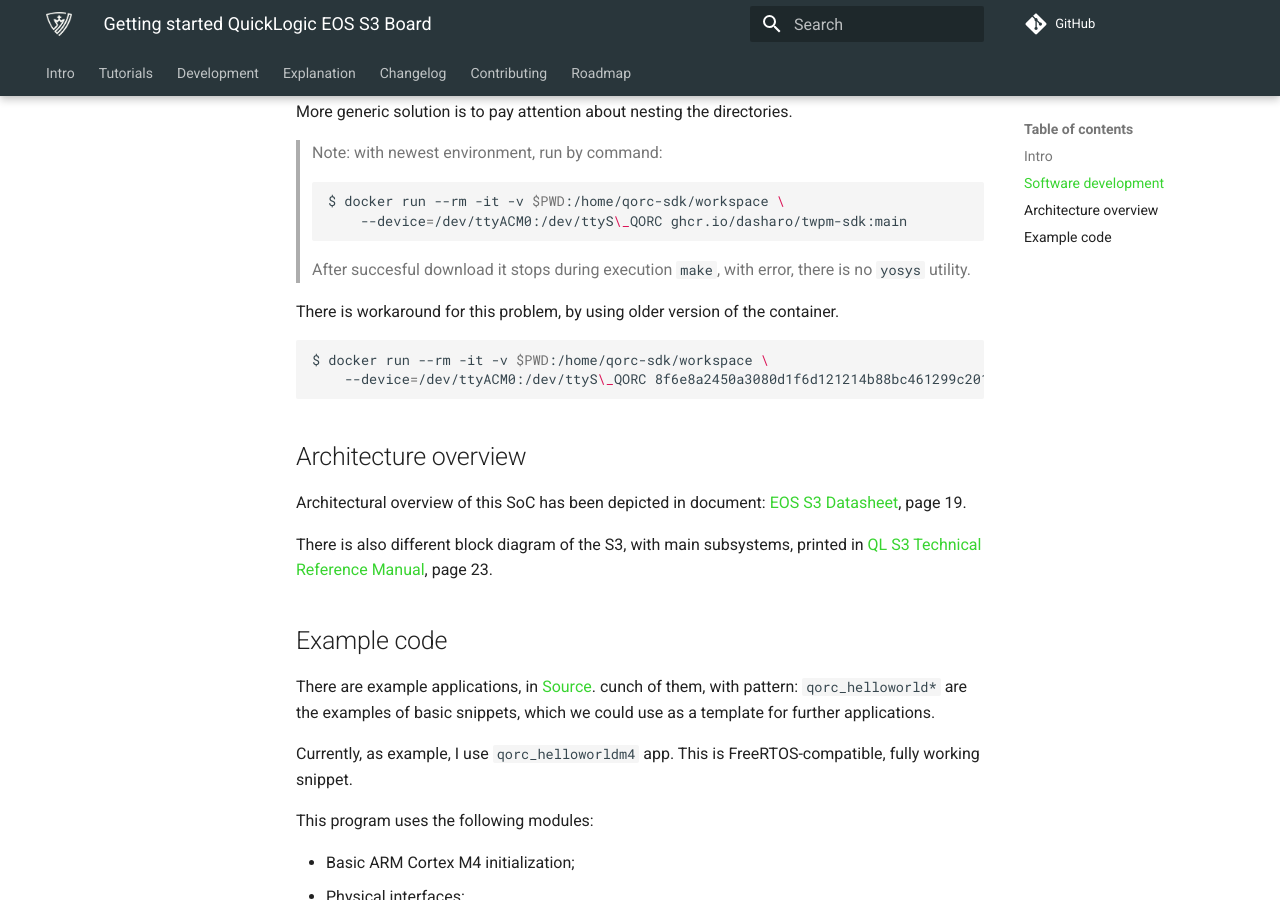
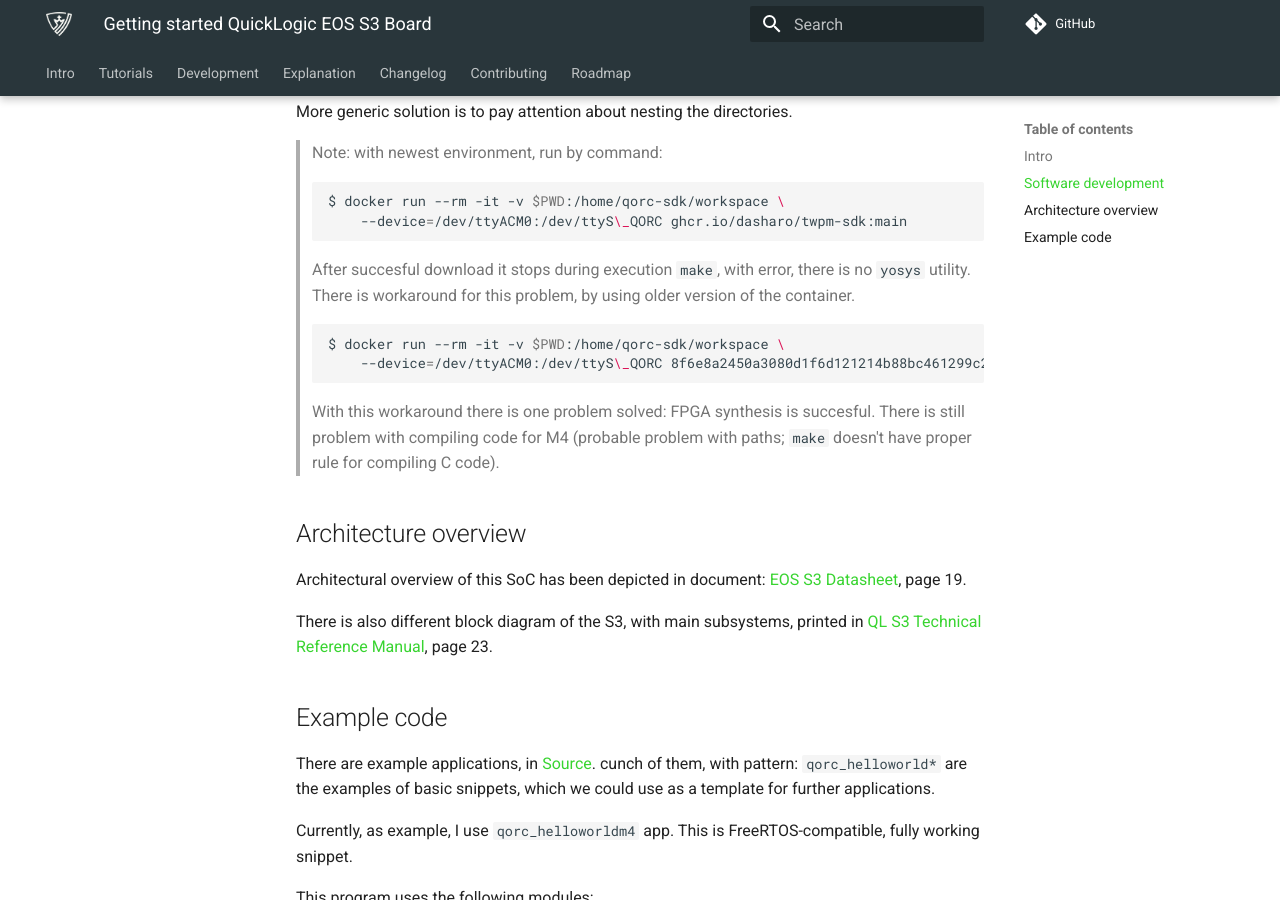
Before and after one commit to Dasharo/twpm-docs, an MkDocs documentation site: the page built from docs/tutorials/tutorial_start_EOS-S3_HW.md, in a window 1280 px wide and 900 px high, scrolled down 1251 px. Built offline with MkDocs 1.6.1 and Material for MkDocs 9.7.7, drawn with Linux system fonts in a browser that asks for light colours; comment, search, counter and statistics services are not loaded.

Commit message:
tutorial_start_EOS-S3_HW.md: Add description of M4 make problem
Signed-off-by: Karol Zmyslowski <karol.zmyslowski@3mdeb.com>

````diff
--- a/docs/tutorials/tutorial_start_EOS-S3_HW.md
+++ b/docs/tutorials/tutorial_start_EOS-S3_HW.md
@@ -63,13 +63,15 @@
     --device=/dev/ttyACM0:/dev/ttyS\_QORC ghcr.io/dasharo/twpm-sdk:main
 ```
 After succesful download it stops during execution `make`, with error, there
-is no `yosys` utility.
-
-There is workaround for this problem, by using older version of the container.
+is no `yosys` utility. There is workaround for this problem, by using older
+version of the container.
 ```shell
 $ docker run --rm -it -v $PWD:/home/qorc-sdk/workspace \
     --device=/dev/ttyACM0:/dev/ttyS\_QORC 8f6e8a2450a3080d1f6d121214b88bc461299c201c61205d373f3510b2dfc3b4
 ```
+With this workaround there is one problem solved: FPGA synthesis is succesful.
+There is still problem with compiling code for M4 (probable problem
+with paths; `make` doesn't have proper rule for compiling C code).
 
 ## Architecture overview
 
````
